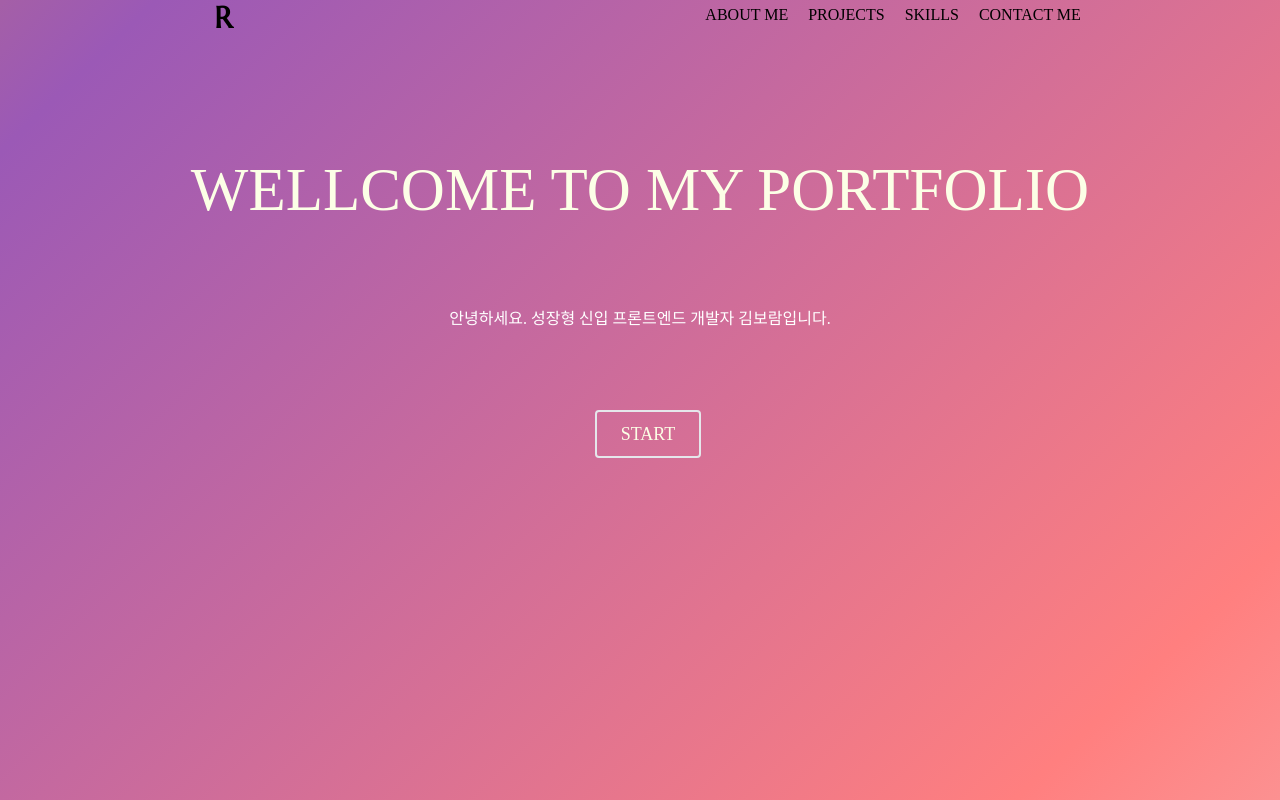
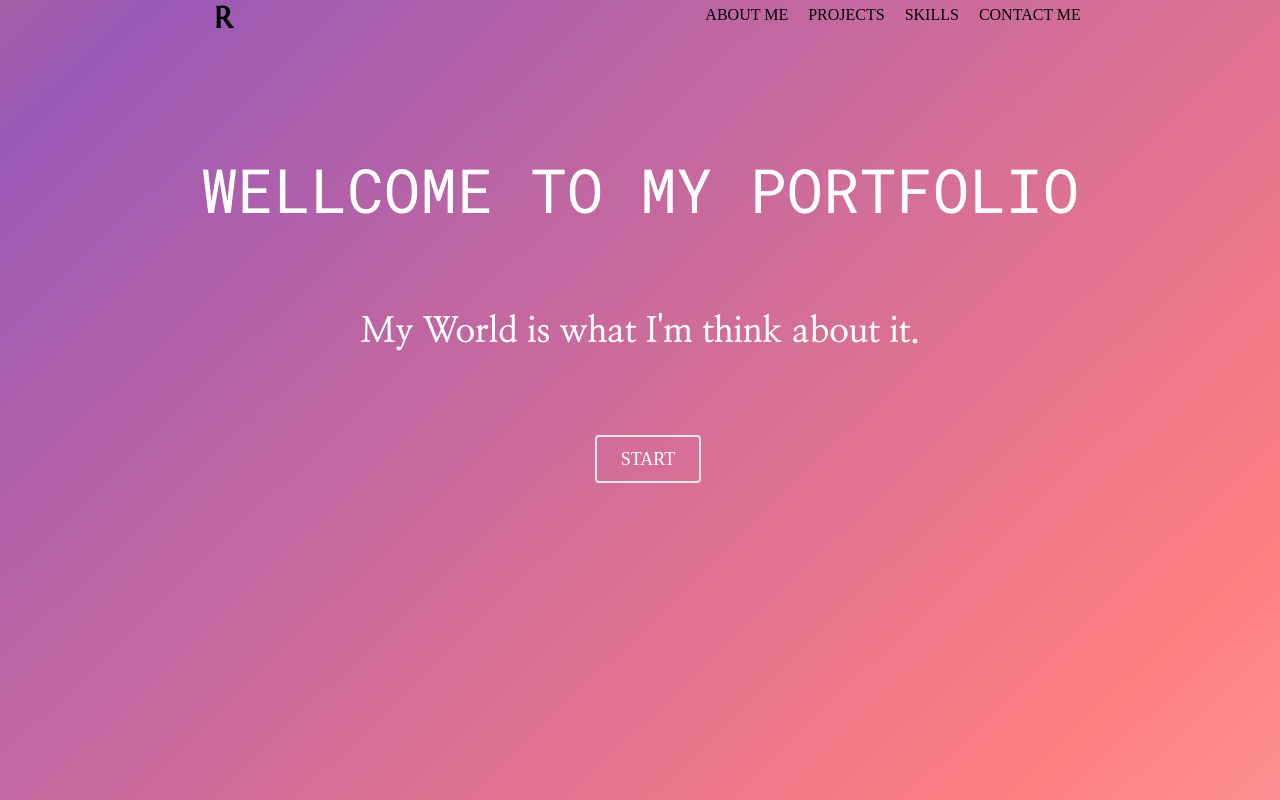
Before and after one commit to Bravetomato/my_portfolio, a React (Create React App) app: page /#/projects in a window 1280 px wide. Built offline with nearby package versions, Linux system fonts and the light colour scheme.

Commit message:
mainpage font 변경, skillspage 정리등

```diff
--- a/public/index.html
+++ b/public/index.html
@@ -17,6 +17,14 @@
     <link rel="preconnect" href="https://fonts.gstatic.com" crossorigin>
     <link href="https://fonts.googleapis.com/css2?family=Marcellus&family=Noto+Sans+KR:wght@500&display=swap"
     rel="stylesheet"/ >
+    <!--Roboto Mono-->
+    <link rel="preconnect" href="https://fonts.googleapis.com">
+    <link rel="preconnect" href="https://fonts.gstatic.com" crossorigin>
+    <link href="https://fonts.googleapis.com/css2?family=Marcellus&family=Noto+Sans+KR:wght@500&family=Roboto+Mono&display=swap" rel="stylesheet">
+    <!--Nanum Myeongjo-->
+    <link rel="preconnect" href="https://fonts.googleapis.com">
+    <link rel="preconnect" href="https://fonts.gstatic.com" crossorigin>
+    <link href="https://fonts.googleapis.com/css2?family=Marcellus&family=Nanum+Myeongjo:wght@700&family=Noto+Sans+KR:wght@500&family=Roboto+Mono&display=swap" rel="stylesheet">
     <!--Noto+Sans-->
     <link rel="preconnect" href="https://fonts.googleapis.com" />
     <link rel="preconnect" href="https://fonts.gstatic.com" crossorigin />
--- a/src/index.css
+++ b/src/index.css
@@ -19,7 +19,7 @@ html > body textarea,
 html > body pre,
 html > body button {
   font-family:"'Noto Sans KR', sans-serif";
-  color: #195190;
+  color: black;
   text-underline-position: under;
   line-height:1.3;
 }
@@ -33,7 +33,7 @@ html, body, #root {
 }
 
 #root {
-  background-color: rgb(233, 236, 239);
+  background-color: white;
 }
 
 .icon:hover {
--- a/src/pages/AboutMePage.js
+++ b/src/pages/AboutMePage.js
@@ -16,20 +16,13 @@ export default function AboutMePage() {
           </h1>
           <i className="fa-solid fa-magnifying-glass"></i>
           <span className="mb-8 leading-relaxed">
-            <p className="text-red-500 font-bold">"Slow but, Steady"</p>
-            토끼와의 달리기에서 이겼던 거북이처럼<br/>
-            빠르진 않아도, 한걸음씩 꾸준하게 걸어가는 태도를 가졌습니다.<br/>
-            <p className="text-red-500 font-bold">"헛된 노력도 버려지는 경험도 없다"</p>
-            비전공자이고, 개발 경력을 가지고 있지 않지만<br/>
-            개발을 알지 못하는 사용자들이 겪게 되는 문제를 해결하는데<br/> 도움이 될 것입니다.<br/>
-            <p className="text-red-500 font-bold">"모르는 것을 두려워하지 않는 개발자"</p>
-            모르는 문제가 나왔을 때 부끄러워 하기보다는<br/>
-            질문을 통해 해결하는 것이 더 중요하다고 생각합니다.<br/>
-            이런 자세를 통해 성장하는 개발자가 되도록 노력하겠습니다.
+            <p className="text-slate-400 font-bold">"Slow but, Steady"</p>
+            <br/>
+            <p className="text-slate-400 font-bold">"개발은 어느 곳에서나 유효하다"</p>
           </span>
          <br />
           <div className="flex justify-center">
-           <button onClick={() => openNewPage("")} style={{color:"#195190"}} className="ml-4 py-2 px-6 bg-slate-400 border-0 hover:bg-sky-200 rounded text-lg">
+           <button onClick={() => openNewPage("")} className="ml-4 py-2 px-6 bg-slate-400 border-0 hover:bg-sky-200 rounded text-lg">
             RESUME</button>
           </div>
          </div>
--- a/src/pages/MainPage.js
+++ b/src/pages/MainPage.js
@@ -1,9 +1,10 @@
+import { fontSize } from "@mui/system";
 import { useState, useEffect } from "react";
 import { Link, useNavigate } from "react-router-dom";
 import "../style/MainPage.css";
 
 export default function MainPage() {
-  const completeText ="안녕하세요. 성장형 신입 프론트엔드 개발자 김보람입니다.";
+  const completeText ="My World is what I'm think about it.";
   const [text, setText] = useState('');
   const [count, setCount] = useState(0);
 
@@ -20,7 +21,7 @@ export default function MainPage() {
   });
 
   const buttonStyle = {
-    color: "#FCFFE6",
+    color: "white",
     size: "35px",
     marginTop: "80px",
     alignItems: "center",
@@ -32,8 +33,8 @@ export default function MainPage() {
       <>
        <div id="main" className="mainpage">
         <div className="text-center">
-         <h2 className="mainTitle">WELLCOME TO MY PORTFOLIO</h2>
-         <h3>{text}</h3>
+         <h2 className="mainTitle" style={{ fontFamily: "Roboto Mono"}}>WELLCOME TO MY PORTFOLIO</h2>
+         <h3 className="text" style={{ fontFamily: "Nanum Myeongjo"}}>{text}</h3>
          <a href="#aboutme">
           <button style={buttonStyle} className="ml-4 py-2 px-6 border-2 hover:border-sky-200 rounded text-lg">START</button>
          </a>
--- a/src/pages/ProjectsPage.js
+++ b/src/pages/ProjectsPage.js
@@ -12,9 +12,11 @@ export default function ProjectsPage() {
           </h1>
           <i className="fa-regular fa-folder-open"></i>
           <span className="lg:w-2/3 mx-auto leading-relaxed text-base">
-            개발 공부를 하며 만든 프로젝트입니다. HTML, CSS를 기본으로 사용하였으며,
+            HTML, CSS를 기본으로 사용하였으며,
             <br/>
-            JAVA SCRIPT와 REACT를 이용해 동적 부분을 구현하였습니다.
+            JavaScript와 React를 이용해 동적 부분을 구현하였습니다.
+            <br/>
+            그 외에도 Tailwind, MUI 등을 함께 사용했습니다.
           </span>
         </div>
         <div className="grid grid-cols-2 gap-2 place-content-center-m-4">
@@ -23,8 +25,8 @@ export default function ProjectsPage() {
             <img className="absolute inset-0 w-full h-full object-cover object-center rounded" src={img2}/>
             <div className="px-8 py-10 relative z-10 w-full bg-gray-300 opacity-0 hover:opacity-100 rounded">
               <h1 className="title-font text-lg font-medium text-white mb-3">카카오뱅크</h1>
-              <h2 className="tracking-widest text-m titlefont font-medium text-purple-400 mb-1">HTML, CSS, JAVA SCRIPT</h2>
-              <span className="leading-relaxed">카카오뱅크 웹페이지 모작. HTML, CSS, JAVA SCRIPT, JQuery 사용.</span>
+              <h2 className="tracking-widest text-m titlefont font-medium text-indigo-400 mb-1">HTML, CSS, JavaScript, JQuery</h2>
+              <span className="leading-relaxed">카카오뱅크 웹페이지 모작</span>
             </div>
           </div>
           </a>
@@ -33,8 +35,8 @@ export default function ProjectsPage() {
             <img className="absolute inset-0 w-full h-full object-cover object-center rounded" src={img3}/>
             <div className="px-8 py-10 relative z-10 w-full bg-gray-300 opacity-0 hover:opacity-100 rounded">
               <h1 className="title-font text-lg font-medium text-white mb-3">TodoList</h1>
-              <h2 className="tracking-widest text-m titlefont font-medium text-purple-400 mb-1">HTML, CSS, REACT</h2>
-              <span className="leading-relaxed">할일을 적는 사이트. HTML, CSS, REACT 사용. 특히 REACT의 State를 적극 활용.</span>
+              <h2 className="tracking-widest text-m titlefont font-medium text-indigo-400 mb-1">HTML, CSS, React</h2>
+              <span className="leading-relaxed">웹에서 사용하는 To Do List</span>
             </div>
           </div>
           </a>
@@ -43,8 +45,8 @@ export default function ProjectsPage() {
             <img className="absolute inset-0 w-full h-full object-cover object-center rounded" src={img4}/>
             <div className="px-8 py-10 relative z-10 w-full bg-gray-300 opacity-0 hover:opacity-100 rounded">
               <h1 className="title-font text-lg font-medium text-white mb-3">Portfolio</h1>
-              <h2 className="tracking-widest text-m titlefont font-medium text-purple-400 mb-1">HTML, CSS, REACT</h2>
-              <span className="leading-relaxed">포트폴리오 사이트. HTML, CSS, REACT 사용.</span>
+              <h2 className="tracking-widest text-m titlefont font-medium text-indigo-400 mb-1">HTML, CSS, React</h2>
+              <span className="leading-relaxed">포트폴리오 사이트</span>
             </div>
           </div>
           </a>
--- a/src/pages/SkillPage.js
+++ b/src/pages/SkillPage.js
@@ -12,11 +12,11 @@ export default function SkillPage() {
           <span className="lg:w-2/3 mx-auto leading-relaxed text-base">
             HTML, CSS를 사용해 원하는 사이트의 틀을 구현할 수 있으며,
             <br/>
-            JAVA SCRIPT를 통해 사이트의 동적 움직임을 만들 수 있습니다.
+            JavaScript를 통해 사이트의 동적 움직임을 만들 수 있습니다.
             <br />
-            또한 REACT의 State 기능을 이해하고 있으며, 반응형 웹을 제작하는 것이 가능합니다.
+            또한 React의 State 기능을 이해하고 있으며, 반응형 웹을 제작하는 것이 가능합니다.
             <br />
-            이외에도 MUI, Tailwind를 다룰 수 있습니다.
+            이외에도 MUI, Tailwind를 다룬 경험이 있습니다.
           <div className="grid grid-cols-2 gap-2 mt-10 p-10">
             <i className="fa-brands fa-html5 fa-5x"></i>
             <i className="fa-brands fa-css3-alt fa-5x"></i>
--- a/src/style/MainPage.css
+++ b/src/style/MainPage.css
@@ -49,10 +49,14 @@ background-position: 0% 50%
 }
 
 .mainTitle {
-  color: #FCFFE6;
+  color: white;
   font-size: 61px;
   padding-top: 150px;
   padding-bottom: 80px;
   align-items: center;
   justify-content: center;
 }
+
+.text {
+  font-size: 35px;
+}
```
